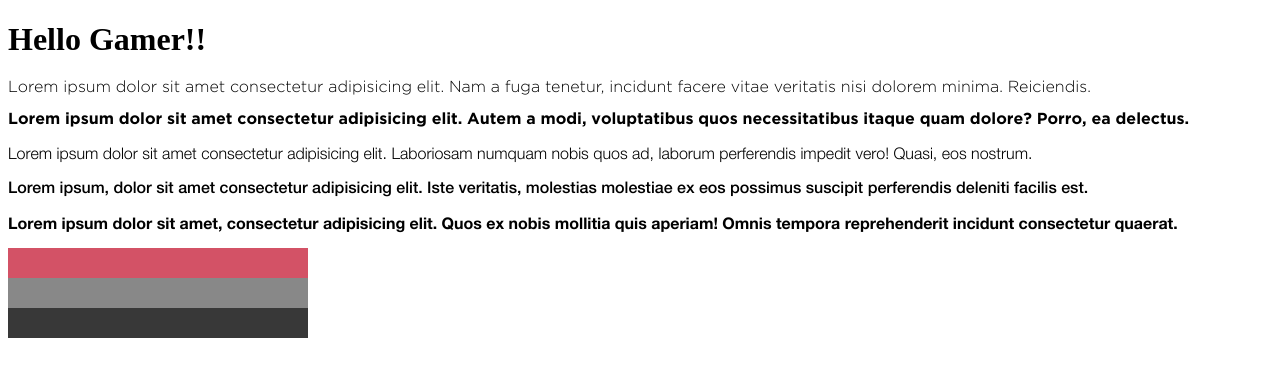
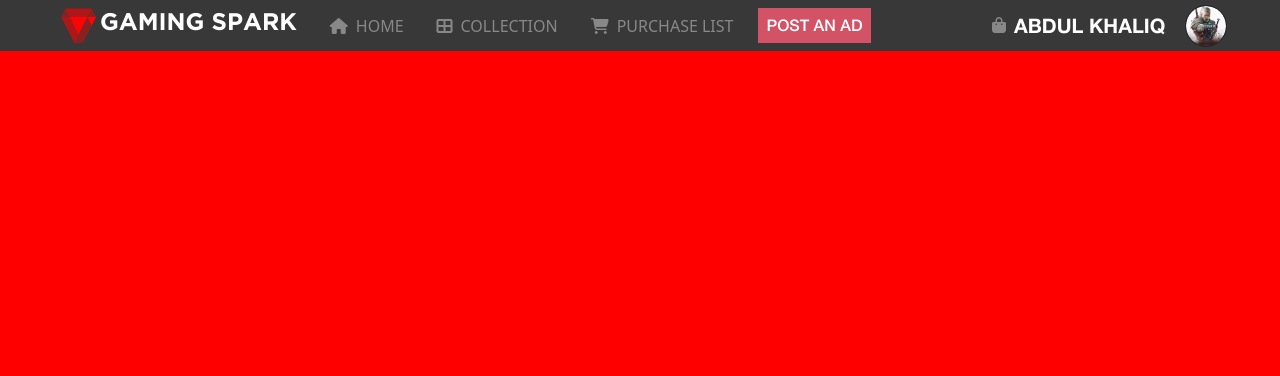
Before and after one commit to abdulkhaliqdev/Gaming-World-Capstone-Projecct-, a plain HTML site: page index.html in a window 1280 px wide. Drawn offline with Linux system fonts and the light colour scheme.

Commit message:
Create Navigation bar for desktop,tablet and mobile

```diff
--- a/assets/css/font_color.css
+++ b/assets/css/font_color.css
@@ -66,3 +66,7 @@
 .bgcolor-silver {
   background-color: #888;
 }
+
+.white {
+  color: white;
+}
--- a/assets/css/home.css
+++ b/assets/css/home.css
@@ -3,3 +3,56 @@
   padding: 0;
   box-sizing: border-box;
 }
+
+.flex {
+  display: flex;
+}
+
+.flex-space-between {
+  justify-content: space-between;
+}
+
+.flex-justify-center {
+  justify-content: space-between;
+}
+
+.items_stretch {
+  align-items: stretch;
+}
+
+.flex-center {
+  align-items: center;
+}
+
+.border-radius {
+  border-radius: 50%;
+}
+
+.upper_case {
+  text-transform: uppercase;
+}
+
+.margin_auto {
+  margin: auto;
+}
+
+.text-dec {
+  text-decoration: none;
+}
+
+.flex_nowrap {
+  flex-wrap: nowrap;
+}
+
+.margin_x {
+  margin-right: auto;
+  margin-left: auto;
+}
+
+.flex_end {
+  align-items: flex-end;
+}
+
+.margin_right {
+  margin-left: 25px;
+}
--- a/index.html
+++ b/index.html
@@ -1,22 +1,71 @@
 <!DOCTYPE html>
 <html lang="en">
+
 <head>
   <meta charset="UTF-8">
   <meta name="viewport" content="width=device-width, initial-scale=1.0">
   <link rel="stylesheet" href="./assets/css/font_color.css">
+  <link rel="stylesheet" href="./bootstrap-5.0.0-beta1-dist/css/bootstrap.min.css">
+  <link rel="stylesheet" href="./assets/css/home.css">
+  <link rel="stylesheet" href="./assets/css/media_quries.css">
+  <script src="https://kit.fontawesome.com/a076d05399.js"></script>
   <title>Gaming World</title>
 </head>
+
 <body>
-  <h1>Hello Gamer!!</h1>
-  <p class="font-GL">Lorem ipsum dolor sit amet consectetur adipisicing elit. Nam a fuga tenetur, incidunt facere vitae veritatis nisi dolorem minima. Reiciendis.</p>
-  <p class="font-GB">Lorem ipsum dolor sit amet consectetur adipisicing elit. Autem a modi, voluptatibus quos necessitatibus itaque quam dolore? Porro, ea delectus.</p>
-  <p class="font-HNL">Lorem ipsum dolor sit amet consectetur adipisicing elit. Laboriosam numquam nobis quos ad, laborum perferendis impedit vero! Quasi, eos nostrum.</p>
-  <p class="font-HNM">Lorem ipsum, dolor sit amet consectetur adipisicing elit. Iste veritatis, molestias molestiae ex eos possimus suscipit perferendis deleniti facilis est.</p>
-  <p class="font-HNB">Lorem ipsum dolor sit amet, consectetur adipisicing elit. Quos ex nobis mollitia quis aperiam! Omnis tempora reprehenderit incidunt consectetur quaerat.</p>
+  <!-- Navigation Bar -->
+  <nav class="flex-container flex-space-around flex-nowrap bgcolor-black margin">
+    <!-- Left Part -->
+    <div class="flex flex-justify-center p-2">
+      <div class="">
+        <img src="./assets/images/logo.png" alt="logo" width="35" height="35">
+        <a href="./index.html" class="text-dec font-GB white h4 upper_case">Gaming spark</a>
+      </div>
+      <div class="flex flrx_nowrap align-self-center margin_left">
+        <a href="./index.html">
+          <i class="fa fa-home color-silver mx-2" aria-hidden="true"></i>
+        </a>
+        <a href="./index.html" class="text-dec">
+          <span class="color-silver upper_case text-dec">home</span>
+        </a>
+      </div>
+      <div class="flex flrx_nowrap align-self-center margin_left">
+        <a href="#">
+          <i class="fa fa-th-large color-silver mx-2" aria-hidden="true"></i>
+        </a>
+        <a href="#" class="text-dec">
+          <span class="color-silver upper_case text-dec">Collection</span>
+        </a>
+      </div>
+      <div class="flex flrx_nowrap align-self-center margin_left">
+        <a href="#">
+          <i class="fa fa-shopping-cart color-silver mx-2" aria-hidden="true"></i>
+        </a>
+        <a href="#" class="text-dec">
+          <span class="color-silver upper_case text-dec">Purchase list</span>
+        </a>
+      </div>
+      <div class="flex margin_left hidden-mobile">
+        <button type="button" class="bgcolor-red border-0 white upper_case px-2 font-HNM">post an ad</button>
+      </div>
+    </div>
+    <!-- Right Part -->
+    <div class="flex align-self-center hidden-tablet">
+      <div class="flex flrx_nowrap align-self-center" style="margin-right: 20px;">
+        <a href="#">
+          <i class="fa fa-shopping-bag color-silver mx-2" aria-hidden="true"></i>
+        </a>
+        <a href="#" class="text-dec">
+          <span class="white upper_case text-dec font-HNB h5">Abdul khaliq</span>
+        </a>
+      </div>
+      <a href="#" class="border-radius border border-dark overflow-hidden">
+        <img class="border-radius" src="./assets/images/the witcher 3- wild hunt.png" alt="profile_pic" width="40"
+          height="40">
+      </a>
+    </div>
+  </nav>
+  <!-- Search and main images -->
+</body>
 
-  <div class="bgcolor-red" style="width: 300px; height: 30px;"></div>
-  <div class="bgcolor-silver" style="width: 300px; height: 30px;"></div>
-  <div class="bgcolor-black" style="width: 300px; height: 30px;"></div>
-
-</body>
 </html>
```
